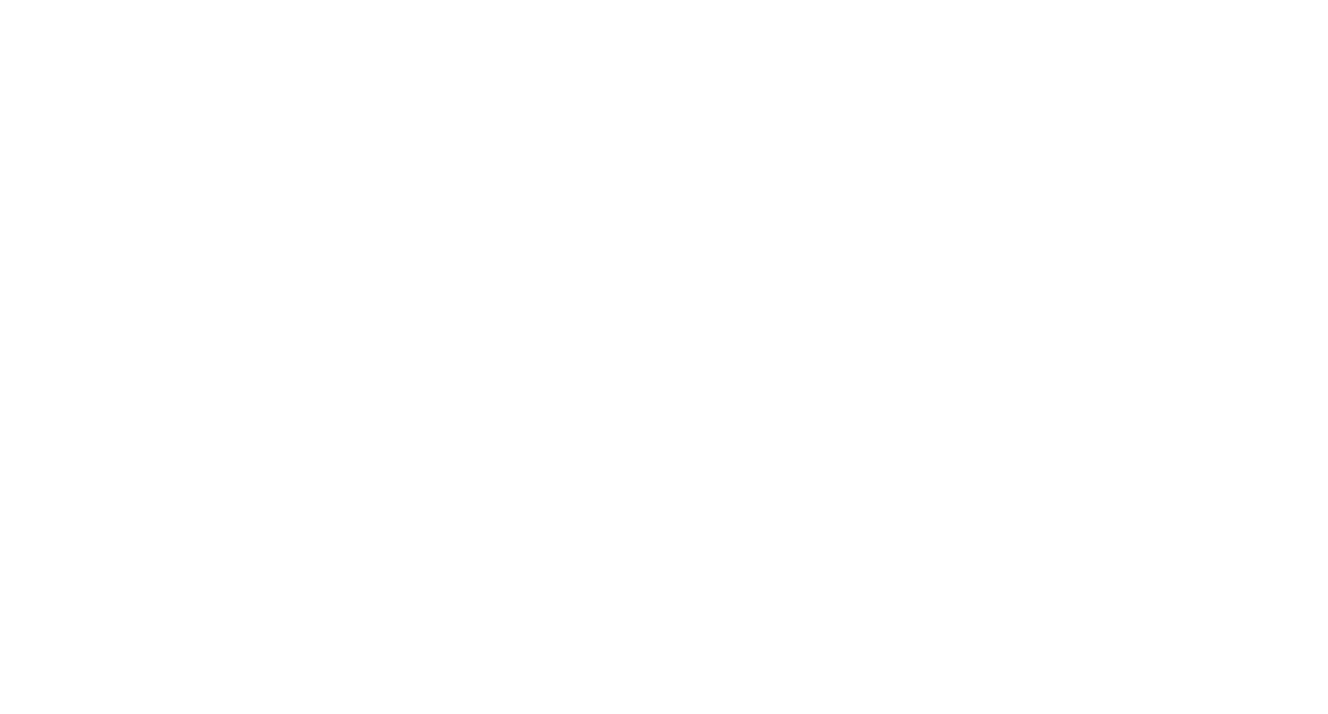
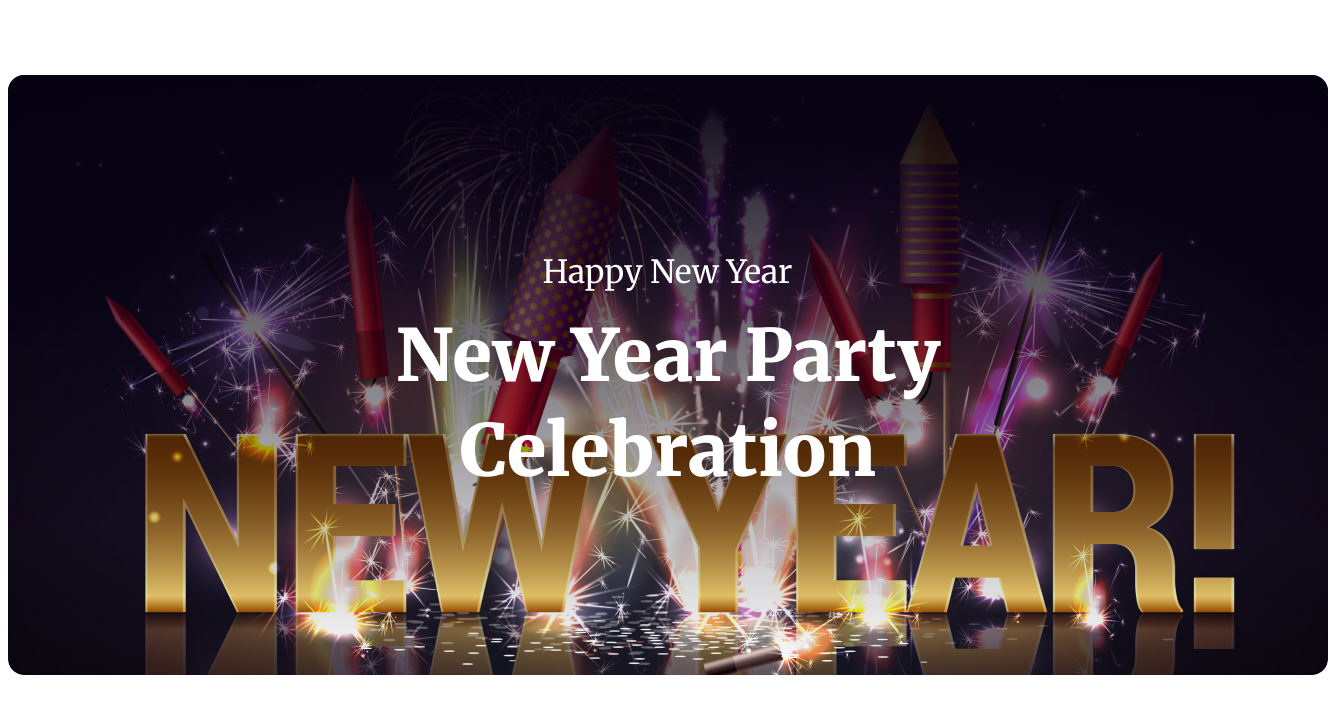
Before and after one commit to Nazmul52/Assignement-1-PGH, a plain HTML site: page index.html in a window 1280 px wide. Shown: the whole page, 1328 px wide, since content can reach past the window. Drawn offline with Linux system fonts and the light colour scheme.

Commit message:
header style added

```diff
--- /dev/null
+++ b/css/style.css
@@ -0,0 +1,40 @@
+body {
+    font-family: 'Merriweather', serif;
+}
+
+/* Header CSS */
+.header-image {
+    width: 1320px;
+    height: 600px;
+    border-radius: 16px;
+    background: url('../images/Banner\ Image.png'), lightgray 0px -150.131px / 100% 164.194% no-repeat;
+    display: block;
+    margin: 0 auto;
+}
+
+.header-image > .header-content {
+    width: 1320px;
+    height: 600px;
+    border-radius: 16px;
+    background: linear-gradient(180deg, #070211 0%, rgba(7, 2, 17, 0.00) 100%);
+}
+
+.header-image > .header-content > h6 {
+    color: #FFF;
+    text-align: center;
+    font-size: 32px;
+    font-weight: 400;
+    line-height: normal;
+    padding: 177px 531px 0px 530px;
+    margin-bottom: 0px;
+}
+
+.header-image > .header-content > h1 {
+    color: #FFF;
+    text-align: center;
+    font-size: 72px;
+    font-weight: 900;
+    line-height: 95px; /* 131.944% */
+    padding: 0px 344px;
+    margin-top: 16px;
+}
--- a/index.html
+++ b/index.html
@@ -4,10 +4,20 @@
     <meta charset="UTF-8">
     <meta name="viewport" content="width=device-width, initial-scale=1.0">
     <title>Assignment 1 - Programming Hero</title>
+
+    <link rel="preconnect" href="https://fonts.googleapis.com">
+    <link rel="preconnect" href="https://fonts.gstatic.com" crossorigin>
+    <link href="https://fonts.googleapis.com/css2?family=Merriweather:ital,wght@0,400;0,900;1,400&display=swap" rel="stylesheet">
+    <link rel="stylesheet" href="css/style.css">
 </head>
 <body>
     <header>
-
+        <div class="header-image">
+            <div class="header-content">
+                <h6>Happy New Year</h6>
+                <h1>New Year Party Celebration</h1>
+            </div>
+        </div>
     </header>
     <main>
 
```
